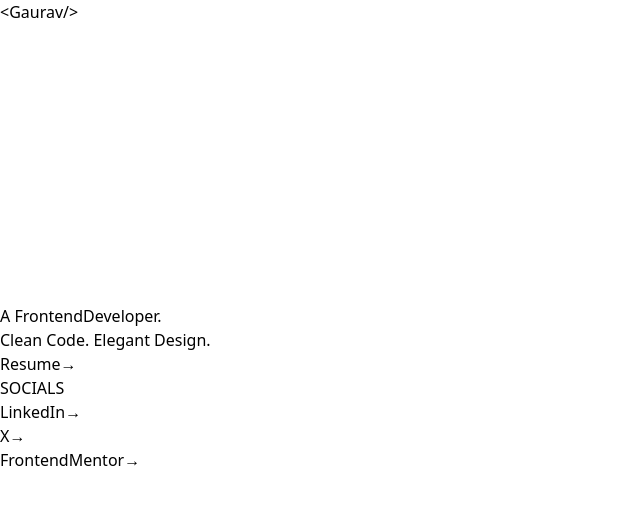
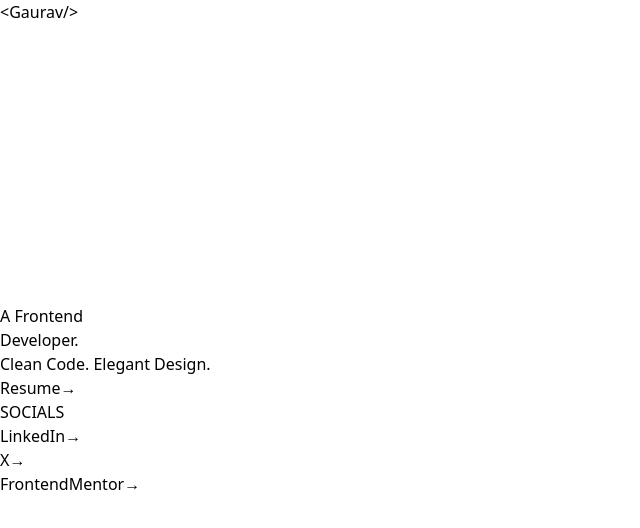
Before and after one commit to Gauravtripathii/portfolio, a React (Vite) app: page / in a window 1280 px wide. Shown: the top 528 px of the page, without its empty margins (0-640 px from the left). Built offline with nearby package versions, Linux system fonts and the light colour scheme.

Commit message:
Home.tsx animation added

```diff
--- a/src/components/Home.tsx
+++ b/src/components/Home.tsx
@@ -1,4 +1,6 @@
 import { useEffect, useState } from "react";
+
+import { motion } from "framer-motion";
 
 const positions = ["Frontend", "Backend", "Fullstack"];
 
@@ -17,12 +19,20 @@ function Home() {
     <div className="w-full h-5/6 p-10 flex flex-col gap-10 lg:flex-row">
       {/* positions intro */}
       <div className="text-red-50 text-6xl sm:text-8xl font-semibold flex flex-col gap-2 lg:w-3/4 lg:items-center lg:justify-center lg:text-7xl xl:text-9xl">
-        <span>
+        <motion.div initial={{ x: "-100%" }} animate={{ x: 0 }}>
           A <span className="text-red-500">{position}</span>
-        </span>
-        <span>Developer.</span>
+        </motion.div>
+        <motion.div
+          initial={{ x: "-100%" }}
+          animate={{ x: 0 }}
+          transition={{ delay: 0.1 }}
+        >
+          Developer.
+        </motion.div>
 
-        <div className="hidden lg:block text-red-50 text-xl mt-10 xl:text-3xl">Clean Code. Elegant Design.</div>
+        <motion.div initial={{ x: "-100%" }} animate={{ x: 0 }} className="hidden lg:block text-red-50 text-xl mt-10 xl:text-3xl">
+          Clean Code. Elegant Design.
+        </motion.div>
       </div>
 
       {/* redirections */}
@@ -34,7 +44,9 @@ function Home() {
         </div>
 
         {/* socials */}
-        <div className="text-slate-400 mt-5 w-full font-mono xl:mt-14 xl:mb-5">SOCIALS</div>
+        <div className="text-slate-400 mt-5 w-full font-mono xl:mt-14 xl:mb-5">
+          SOCIALS
+        </div>
         <div className="w-full flex flex-col gap-3 xl:gap-7">
           <div className="border-b w-full flex items-center justify-between px-1 hover:text-red-500 hover:border-red-500 hover:-translate-y-1 transition  cursor-pointer">
             <span>LinkedIn</span>
```
